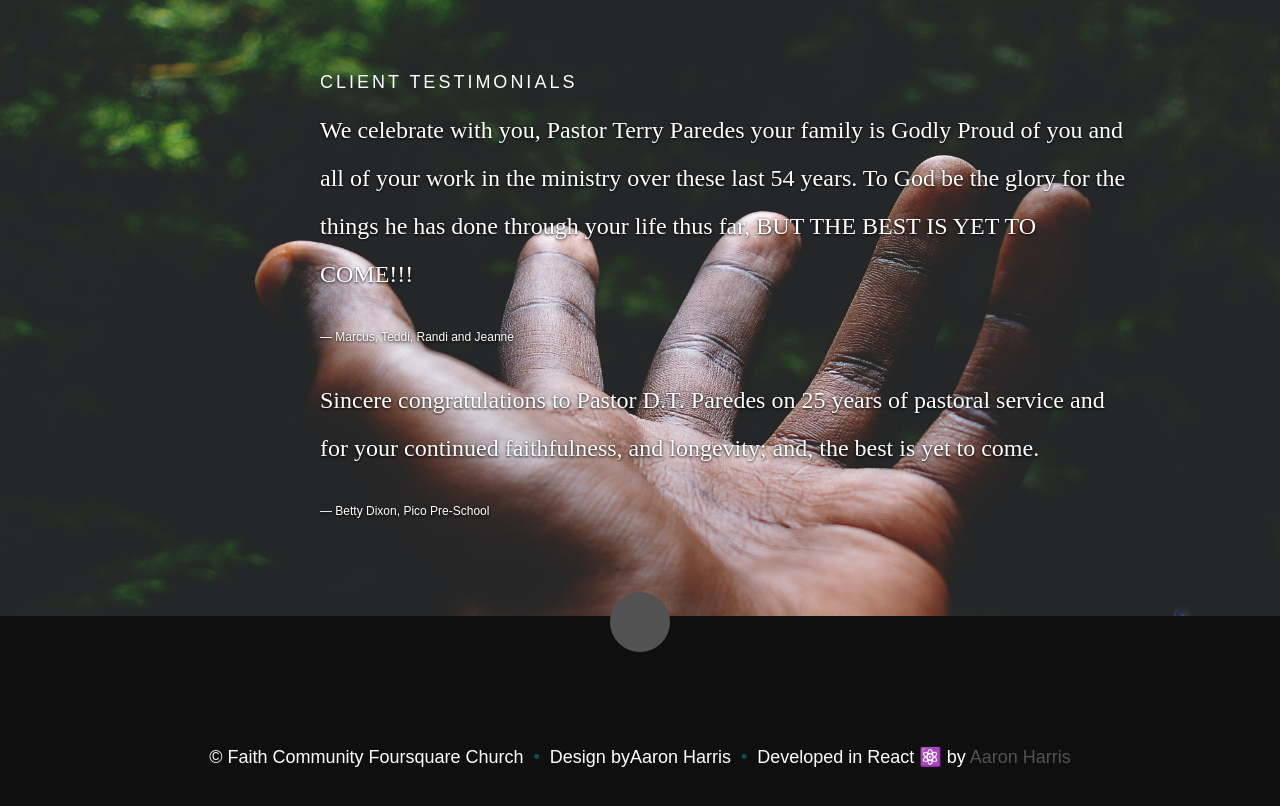
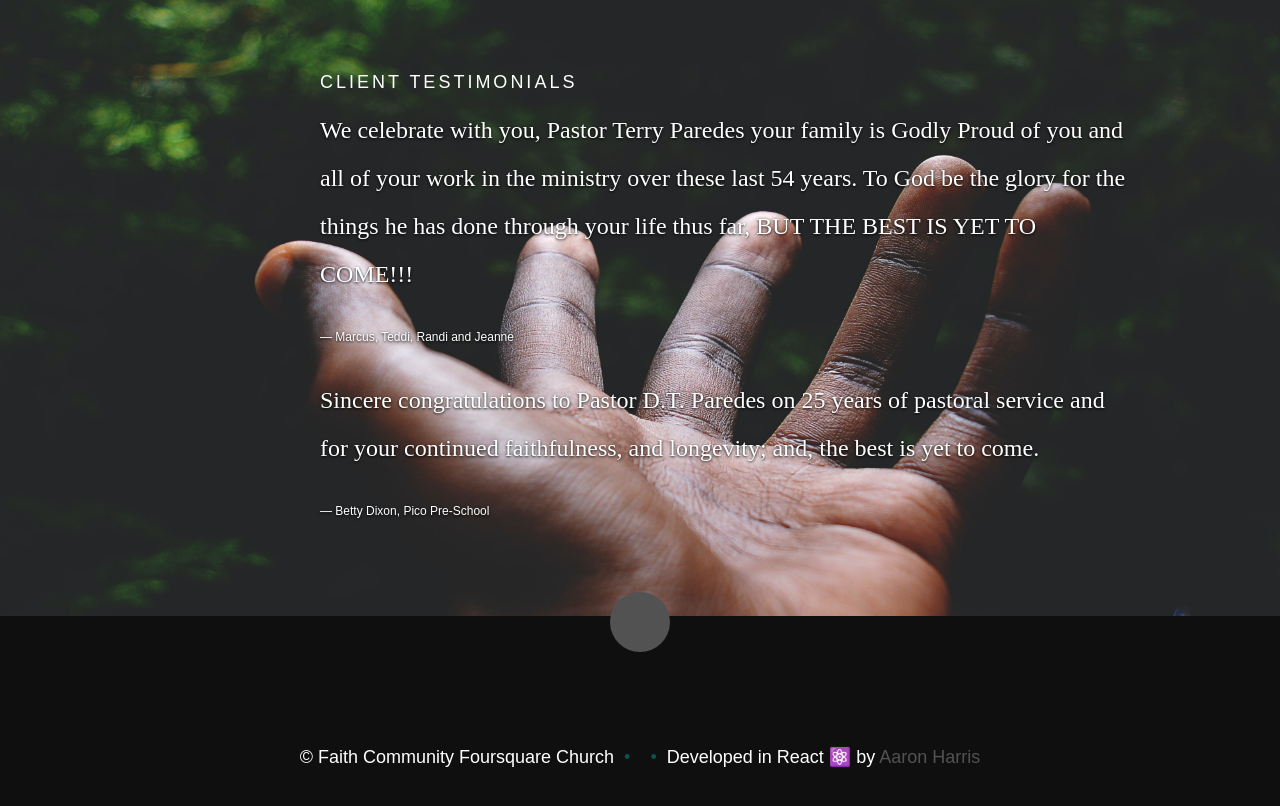
Before and after one commit to aaronearl/faith-community, a Gatsby site: page / in a window 1280 px wide. Shown: the part 4603-5409 px from the top of the page. Built offline with nearby package versions, Linux system fonts and the light colour scheme; Gatsby itself is replaced by a stand-in of ours; a web font is replaced by a local one.

Commit message:
updated footer

```diff
--- a/src/components/Footer.js
+++ b/src/components/Footer.js
@@ -10,7 +10,7 @@ const Footer = () => (
           <h5>
           <li>&copy; Faith Community Foursquare Church</li>
           <li>
-            Design by{'Aaron Harris'}
+            {/* Design by{'Aaron Harris'} */}
             {/* <a title="Styleshout" href="http://www.styleshout.com/">
               Styleshout
             </a> */}
```
